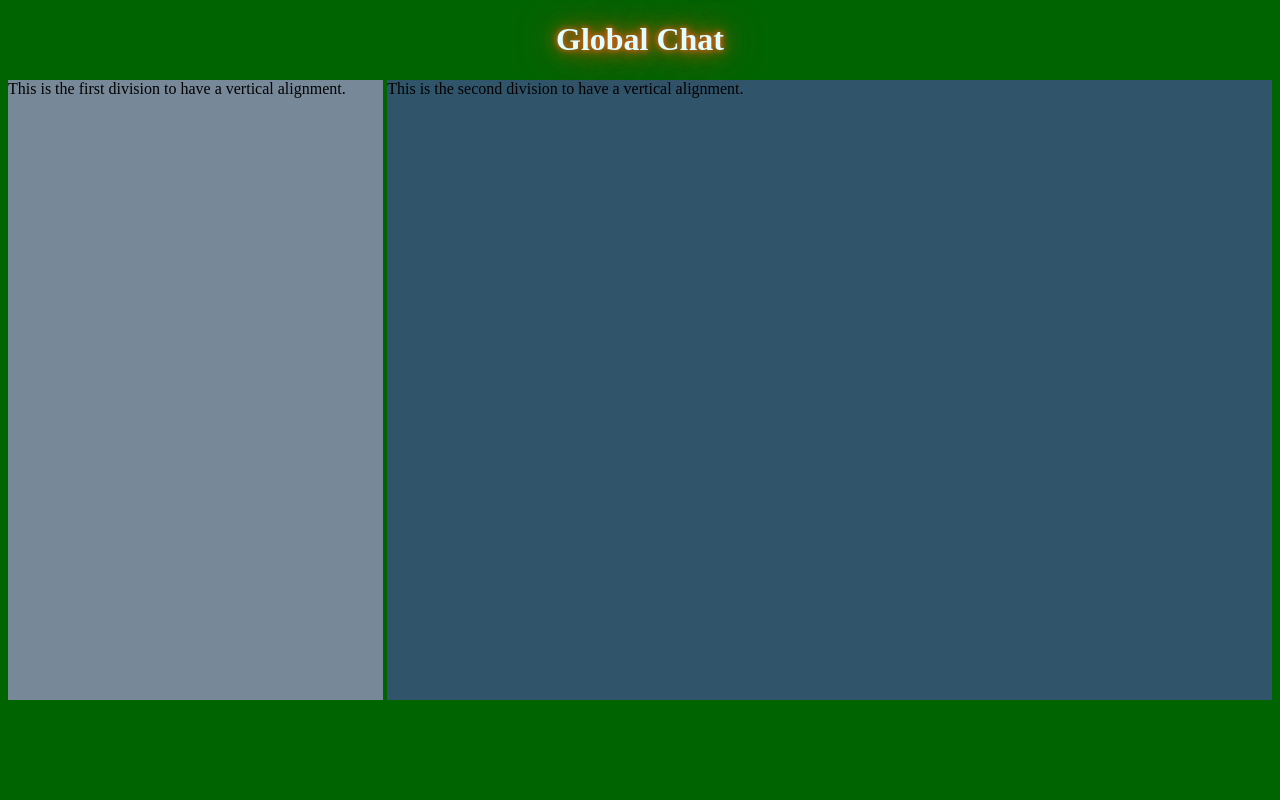
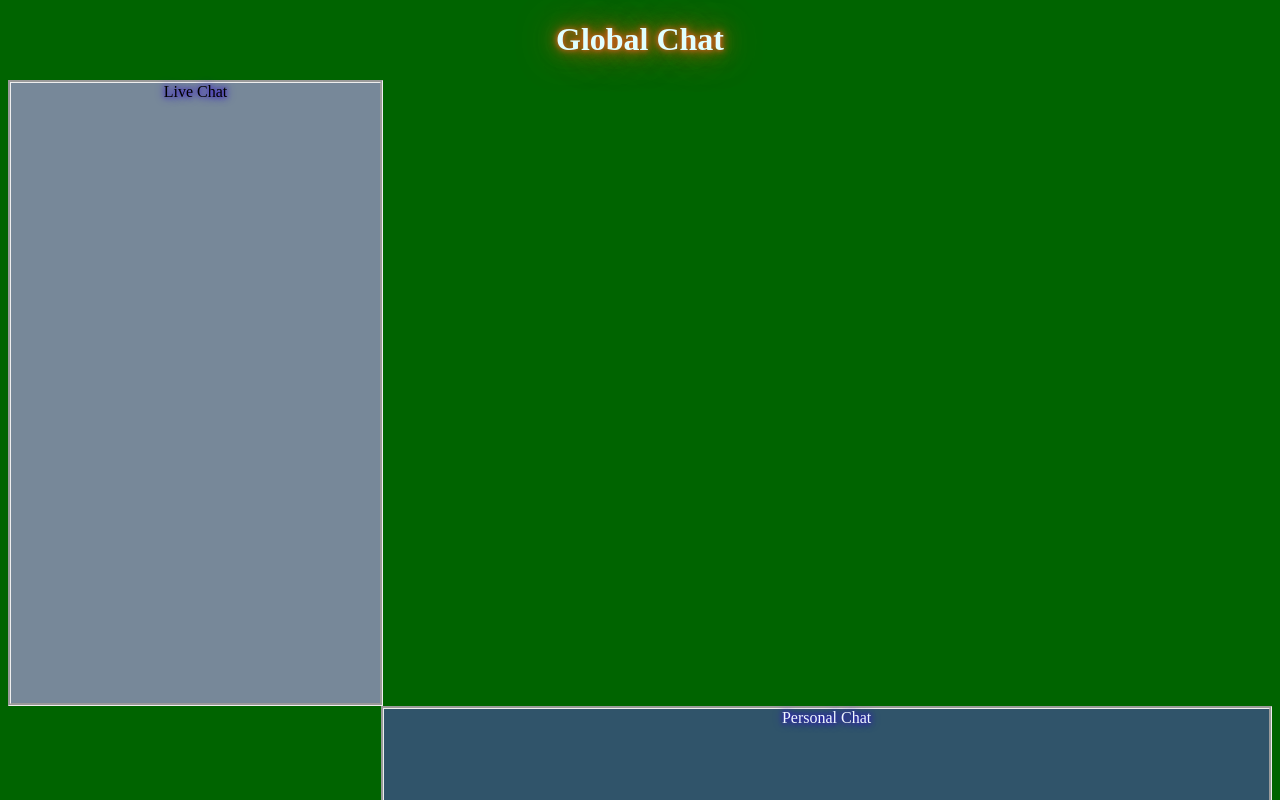
Before and after one commit to shanurana2331/globalchat, a plain HTML site: page index.html in a window 1280 px wide. Shown: the top 800 px of the page. Drawn offline with Linux system fonts and the light colour scheme.

Commit message:
Update index.html

```diff
--- a/index.html
+++ b/index.html
@@ -6,8 +6,8 @@
     <meta name="viewport" content="width=device-width, initial-scale=1.0">
     <title>Global Chat</title>
     <style>
-
-       .background{ color:#f0f8ff ;}
+       #livechat{background-color: lightslategray; width: 29.2%; height: 100%; float:left; border-style:groove;}
+       #personalchat{background-color: rgb(48, 84, 106); width:70%; height: 100%; float:right; border-style:groove}
     </style>
 
 </head>
@@ -15,12 +15,13 @@
     <h1 style="text-align: center;color: lightcyan; text-shadow:  0 0 5px #d6601c, 0 0 10px #d6601c, 0 0 20px #d6601c, 0 0 40px #d6601c;">Global Chat</h1>
     <div style="background-color: darkgreen ; width: 100%; height: 620px;">
 
-        <div style="background-color: lightslategray; width: 29.7%; height: 100%; float:left;">
-This is the first division to have a vertical alignment.
+        <div id="livechat">
+<div style="text-align: center; text-shadow:  0 0 5px #320ed2, 0 0 10px #320ed2 "> Live Chat </div>
         </div>
 
-        <div style="background-color: rgb(48, 84, 106); width:70%; height: 100%; float:right;">
-  This is the second division to have a vertical alignment.
+        <div id="personalchat">
+<div style="text-align: center; color: aliceblue; text-shadow:  0 0 5px #320ed2, 0 0 10px #320ed2"> Personal Chat </div>
+
         </div>
     </div>
 </html>
```
